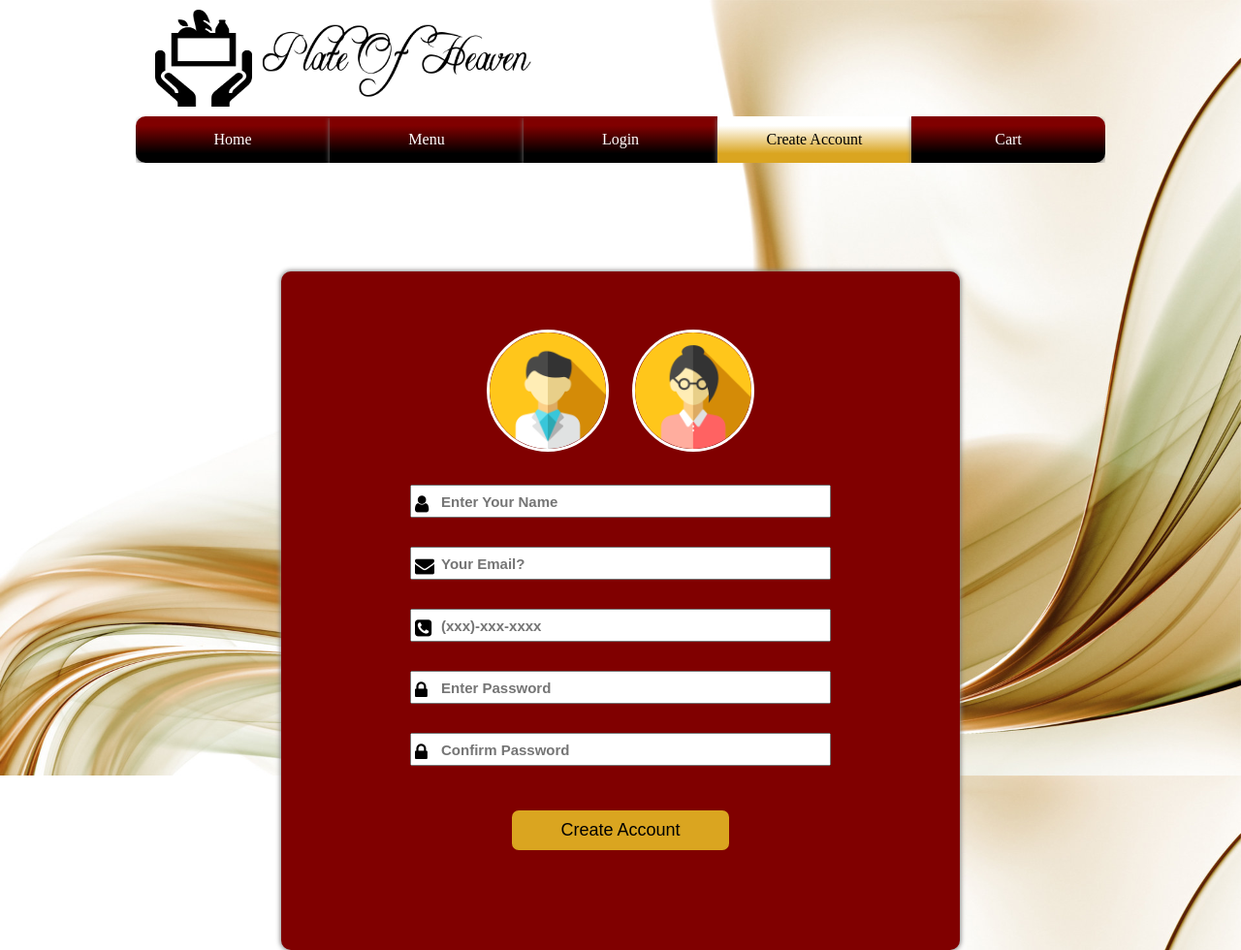
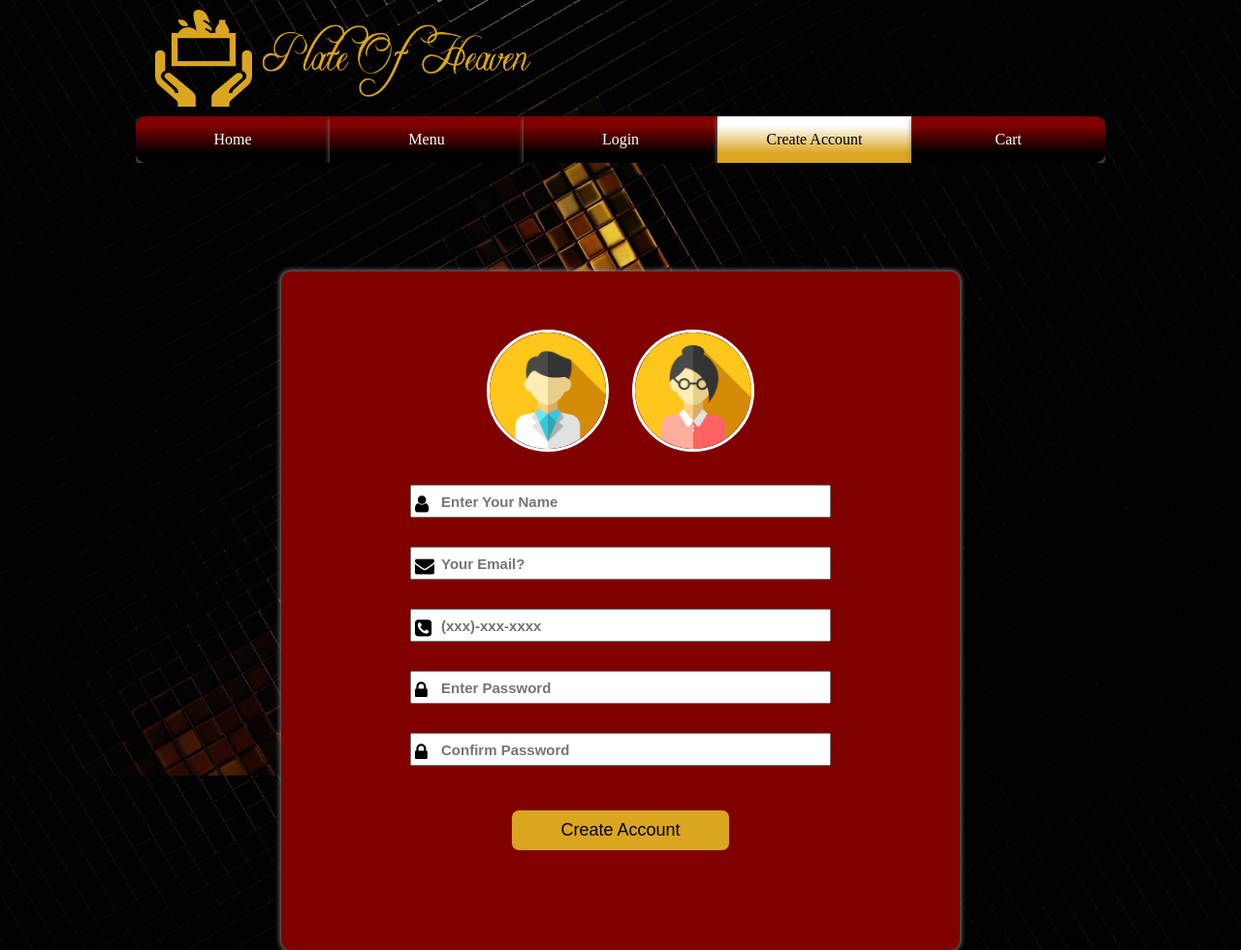
Before and after one commit to FOkoro/COMP3020Project, a plain HTML site: page login.html in a window 1280 px wide. Shown: the top 980 px of the page at 97% size. Drawn offline with Linux system fonts and the light colour scheme.

Commit message:
Edits minor to look of Accts Page
...

```diff
--- a/login.html
+++ b/login.html
@@ -20,8 +20,8 @@
 
 		<header>
 			<div class="logo">
-				<img src="logo1.png" width="100" height="100">
-				<img src="logo1PartB3.png" width="300" height="100">
+				<img src="logo1B.png" width="100" height="100">
+				<img src="logo1PartB.png" width="300" height="100">
 			</div>
 		</header>
 		<!-- -->
--- a/styleLogin.css
+++ b/styleLogin.css
@@ -1,5 +1,5 @@
 .backG {
- background-image: url("prac4.jpg");
+ background-image: url("prac2.jpeg");
 }
 
 
```
